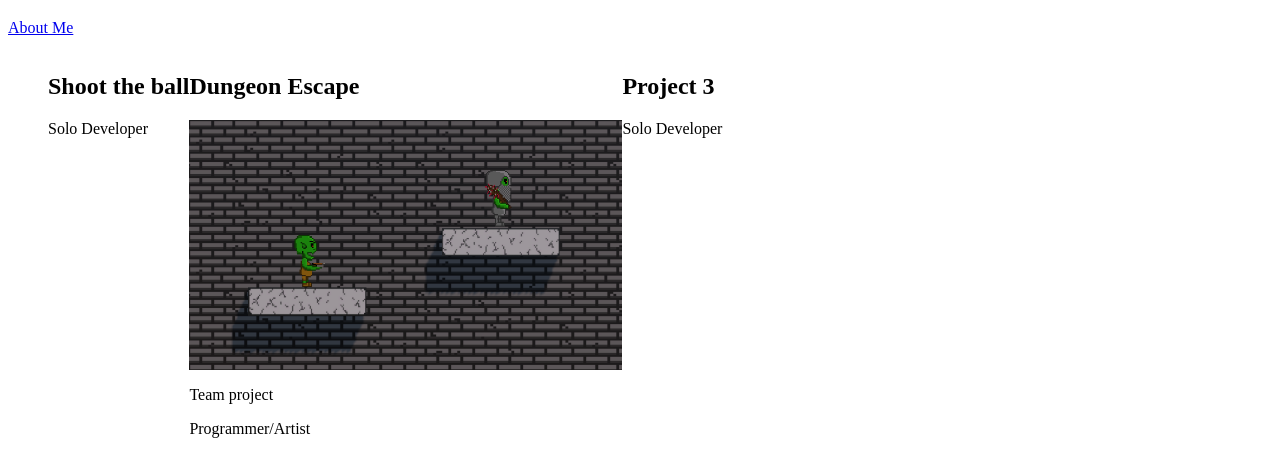
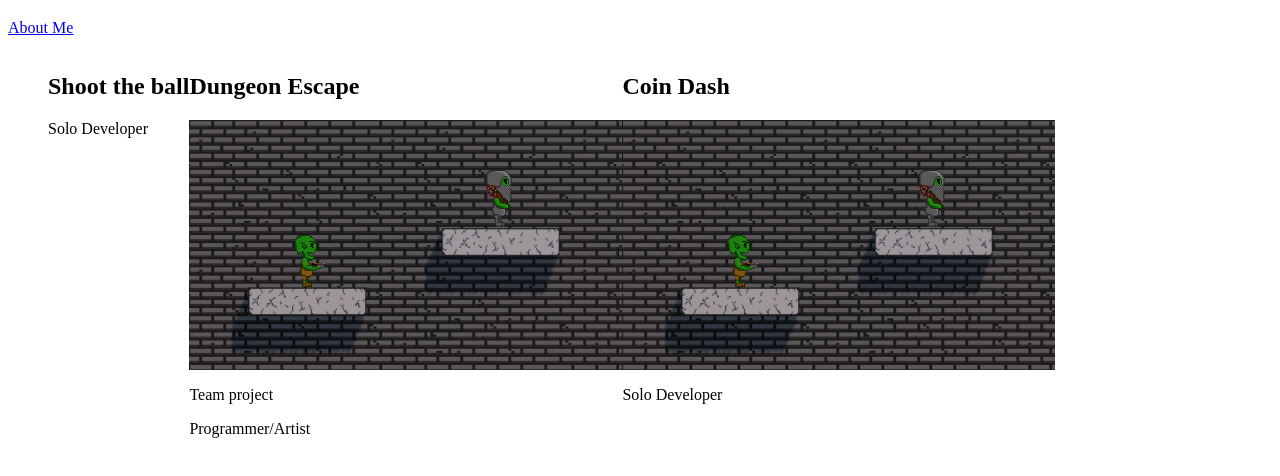
Before and after one commit to jmalagodi/portfolio-test, a plain HTML site: page index.html in a window 1280 px wide. Shown: the part 106-582 px from the top of the page. Drawn offline with Linux system fonts and the light colour scheme.

Commit message:
image added

```diff
--- a/index.html
+++ b/index.html
@@ -28,7 +28,10 @@
 				<p>Programmer/Artist</p>
 			</li>
 			<li>
-				<h2>Project 3</h2>
+				<h2>Coin Dash</h2>
+				<a href="https://jmalagodi.itch.io/sp25-final-project-jaden-malagodi">
+					<img src="images/dungeon_escape.png" height="250">
+				</a>
 				<p>Solo Developer</p>
 			</li>
 		</ul>
```
Also changed, not shown: images/coin__dash.png (added).
